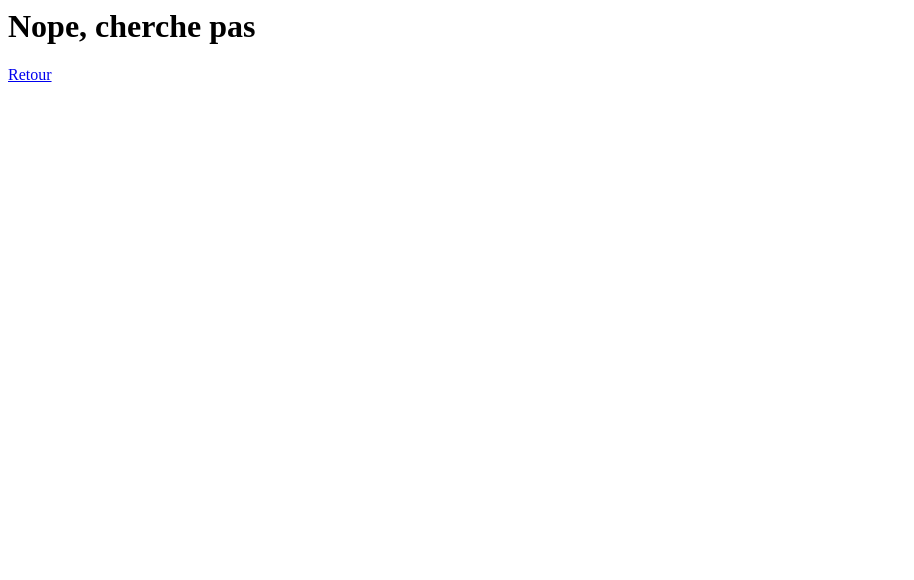
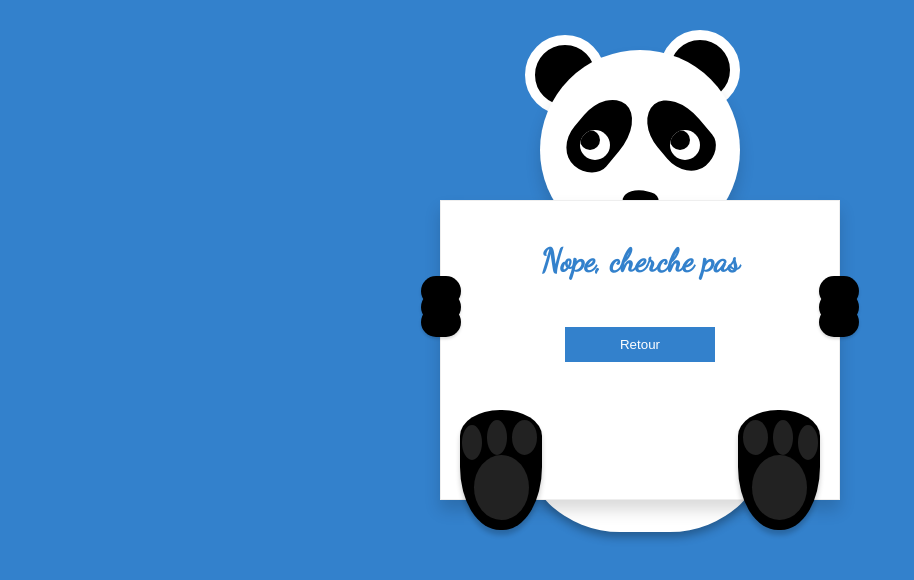
Before and after one commit to Tguyot44/projetHacking, a PHP site: page /page_securise.php in a window 1280 px wide. Shown: the top 580 px of the page, without its empty margins (0-914 px from the left). Run offline with PHP 8.4, Linux system fonts and the light colour scheme; data comes from the database, SQL or seed files in the repository.

Commit message:
Ajout panda sur page secu

```diff
--- a/page_securise.php
+++ b/page_securise.php
@@ -46,13 +46,87 @@
 
 	if($connected) {
 ?>
-	<h1>Super tu es connecté !</h1>
-	<a href="deconnexion.php">Déconnexion</a>
+	<html>
+	<head>
+			<link rel="stylesheet" type="text/css" href="style.css">
+	</head>
+<body>
+		<div class="panda">
+				<div class="ear"></div>
+				<div class="face">
+				  <div class="eye-shade"></div>
+				  <div class="eye-white">
+					<div class="eye-ball"></div>
+				  </div>
+				  <div class="eye-shade rgt"></div>
+				  <div class="eye-white rgt">
+					<div class="eye-ball"></div>
+				  </div>
+				  <div class="nose"></div>
+				  <div class="mouth"></div>
+				</div>
+				<div class="body"> </div>
+				<div class="foot">
+				  <div class="finger"></div>
+				</div>
+				<div class="foot rgt">
+				  <div class="finger"></div>
+				</div>
+			  </div>
+			  <form action="deconnexion.php" method="POST" class="form-example">
+				<div class="hand"></div>
+				<div class="hand rgt"></div>
+				<h1>Super tu es connecté !</h1>
+				<div class="form-group">
+
+				  <button class="btn">Déconnexion </button>
+				</div>
+			  </form>
+
+</body>
+</html>
 <?php
 	} else {
 ?>
-	<h1>Nope, cherche pas</h1>
-	<a href="index.html">Retour</a>
+<html>
+	<head>
+			<link rel="stylesheet" type="text/css" href="style.css">
+	</head>
+<body>
+		<div class="panda">
+				<div class="ear"></div>
+				<div class="face">
+				  <div class="eye-shade"></div>
+				  <div class="eye-white">
+					<div class="eye-ball"></div>
+				  </div>
+				  <div class="eye-shade rgt"></div>
+				  <div class="eye-white rgt">
+					<div class="eye-ball"></div>
+				  </div>
+				  <div class="nose"></div>
+				  <div class="mouth"></div>
+				</div>
+				<div class="body"> </div>
+				<div class="foot">
+				  <div class="finger"></div>
+				</div>
+				<div class="foot rgt">
+				  <div class="finger"></div>
+				</div>
+			  </div>
+			  <form action="index.php" method="POST" class="form-example">
+				<div class="hand"></div>
+				<div class="hand rgt"></div>
+				<h1>Nope, cherche pas</h1>
+				<div class="form-group">
+
+				  <button class="btn">Retour </button>
+				</div>
+			  </form>
+
+</body>
+</html>
 <?php
 	}
 
```
